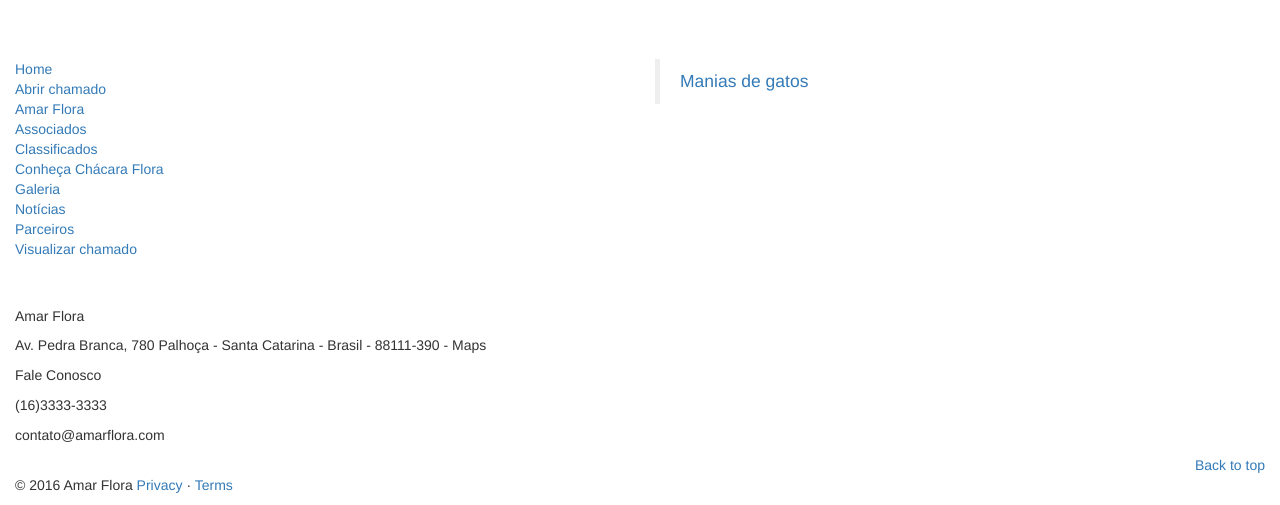
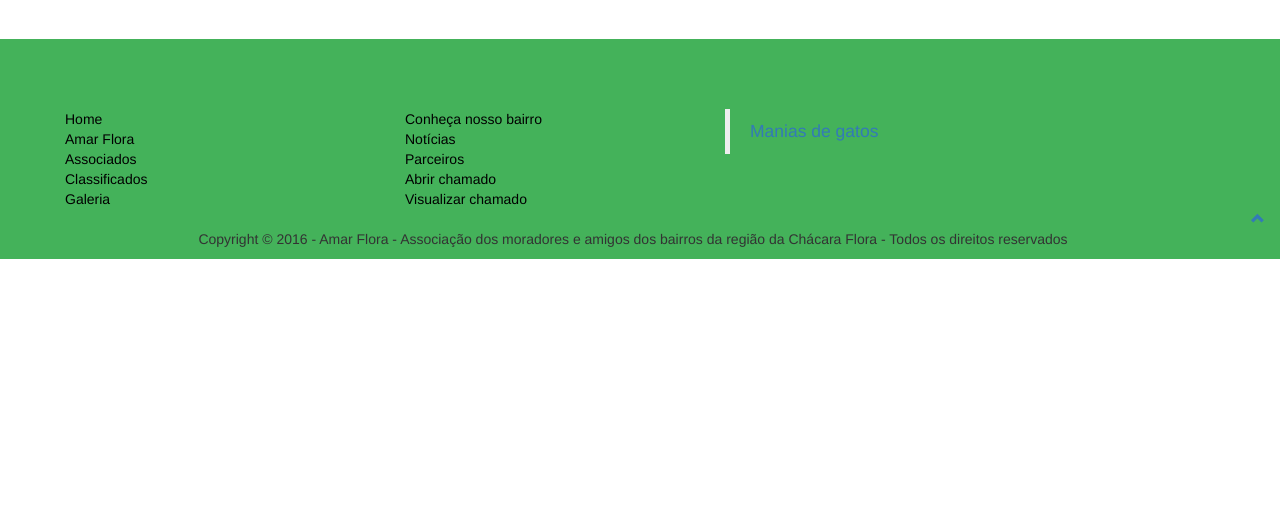
Before and after one commit to guicarvalho/Amar-Flora, a Django app: page /core/ in a window 1280 px wide. Shown: the part 1439-1944 px from the top of the page. After the commit the page ends 1698 px from the top, so only its background shows below. Run offline with Django 3.2, Linux system fonts and the light colour scheme; some libraries are stand-ins or nearby versions.

Commit message:
layout home 2

```diff
--- a/core/templates/core/footer.html
+++ b/core/templates/core/footer.html
@@ -6,14 +6,14 @@
 
 <footer>
 	<div class="container-fluid">
+		<div class="row" id="rodape">
+			<div class="col-md-6">
+				<div id="links">
 					<div class="row">
 						<div class="col-md-6">
-				<div id="informacoes_rodape">
-					<div id="links">
+							<div id="coluna1">
 								<br>
 								<a href="#">Home</a>
-						<br>
-						<a href="#">Abrir chamado</a>
 								<br>
 								<a href="#">Amar Flora</a>
 								<br>
@@ -21,25 +21,24 @@
 								<br>
 								<a href="#">Classificados</a>
 								<br>
-						<a href="#">Conheça Chácara Flora</a>
+								<a href="#">Galeria</a>
+							</div>
+						</div>
+						<div class="col-md-6">
+							<div id="coluna2">
 								<br>
-						<a href="#">Galeria</a>
+								<a href="#">Conheça nosso bairro</a>
 								<br>
 								<a href="#">Notícias</a>
 								<br>
 								<a href="#">Parceiros</a>
 								<br>
+								<a href="#">Abrir chamado</a>
+								<br>
 								<a href="#">Visualizar chamado</a>
 							</div>
-
-					<br><br>
-
-					<h5>Amar Flora</h5>
-					<p>Av. Pedra Branca, 780
-				   	   Palhoça - Santa Catarina - Brasil - 88111-390 - Maps</p>
-					<p>Fale Conosco</p>
-					<p>(16)3333-3333</p>
-					<p>contato@amarflora.com</p>
+						</div>
+					</div>
 				</div>
 			</div>
 
@@ -54,9 +53,15 @@
 				</div>
 			</div>
 		</div>
-	    <p class="pull-right"><a href="#">Back to top</a></p>
+		<div id="texto_rodape">
+		    <p class="pull-right">
+		    	<a href="#">
+					<span class="glyphicon glyphicon-chevron-up" aria-hidden="true"></span>
+		   		</a>
+		   	</p>
 		    <br>
-	    <p>© 2016 Amar Flora  <a href="#">Privacy</a> · <a href="#">Terms</a></p>
+		    <p>Copyright © 2016 - Amar Flora - Associação dos moradores e amigos dos bairros da região da Chácara Flora - Todos os direitos reservados</p>
+		</div>
     </div>
 </footer>
 
--- /dev/null
+++ b/statics/core/css/custom-footer.css
@@ -0,0 +1,37 @@
+footer{
+	background-color: #44b25a;
+  	border-color: #44b25a;
+}
+
+#rodape{
+	margin-top: 50px;
+}
+
+#endereco_rodape{
+	margin-left: 50px;
+	color: #fff;
+}
+
+#endereco_rodape a{
+	color: #fff;
+}
+
+#links a{
+	color:#000;
+}
+
+#coluna1{
+	margin-left: 50px;
+}
+
+#coluna2{
+	margin-left: 70px;
+}
+
+#texto_rodape{
+	text-align: center;
+}
+
+.fb-page{
+	margin-left: 70px;
+}
--- /dev/null
+++ b/statics/core/css/custom-home.css
@@ -0,0 +1,3 @@
+.info_centralizada{
+	text-align: center;
+}
```
Lines whose indentation alone changed are shown as unchanged.
